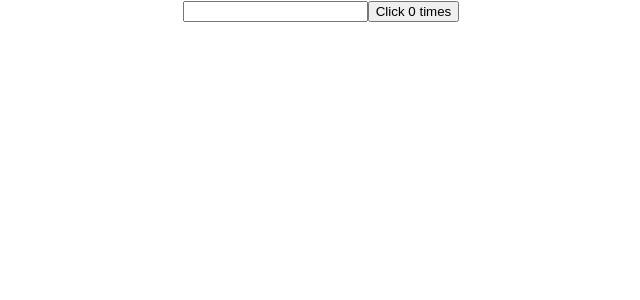
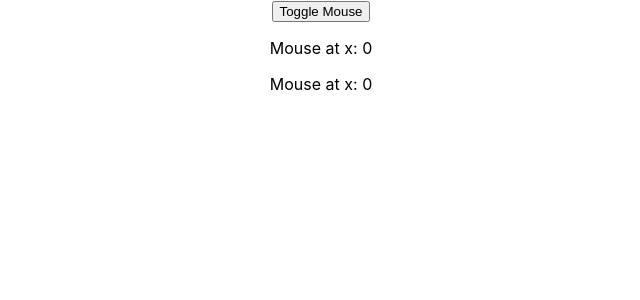
Before and after one commit to Nickx58/react, a React (Create React App) app: page / in a window 1280 px wide. Shown: the top 300 px of the page, without its empty margins (319-959 px from the left). Built offline with nearby package versions, Linux system fonts and the light colour scheme.

Commit message:
Effects as componentwillunmount:

```diff
--- a/src/AppHooks.js
+++ b/src/AppHooks.js
@@ -1,11 +1,13 @@
-import React from "react";
-import HooksEffect from "./hooksComponents/HooksEffect";
+import React, { useState } from "react";
+import HooksMouse from "./hooksComponents/HooksMouse";
 import "./AppHooks.css";
 
 function AppHooks() {
+  const [toggle, setToggle] = useState(true);
   return (
     <div className="AppHooks">
-      <HooksEffect />
+      <button onClick={() => setToggle(!toggle)}>Toggle Mouse</button>
+      {toggle && <HooksMouse />}
     </div>
   );
 }
--- /dev/null
+++ b/src/hooksComponents/HooksMouse.js
@@ -0,0 +1,29 @@
+import React, { useEffect, useState } from "react";
+
+function HooksMouse() {
+  const [x, setX] = useState(0);
+  const [y, setY] = useState(0);
+
+  const logMousePosition = (e) => {
+    setX(e.clientX);
+    setY(e.clientY);
+  };
+
+  useEffect(() => {
+    console.log("Mouse Over");
+    window.addEventListener("mousemove", logMousePosition);
+
+    return () => {
+      console.log("Un--Mounted");
+      window.removeEventListener("mousemove", logMousePosition);
+    };
+  }, []);
+  return (
+    <div>
+      <p>Mouse at x: {x}</p>
+      <p>Mouse at x: {y}</p>
+    </div>
+  );
+}
+
+export default HooksMouse;
```
